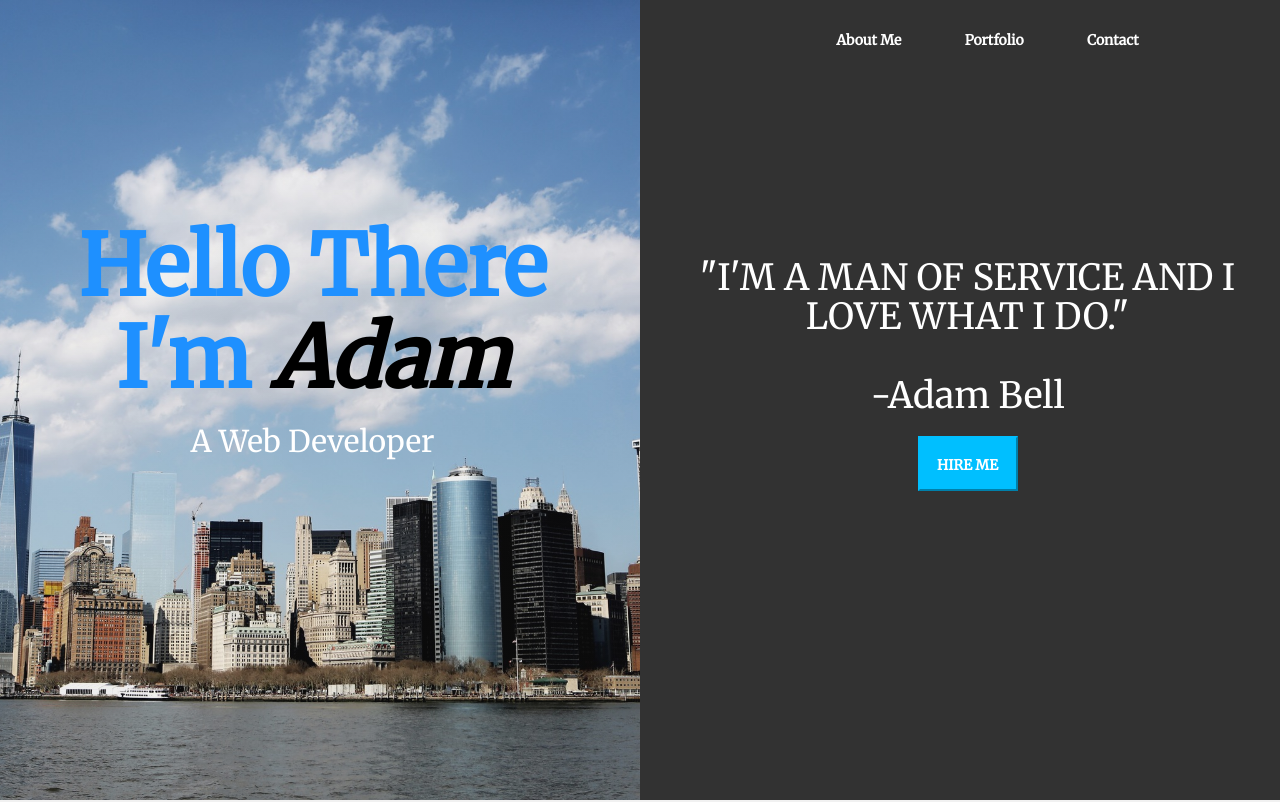
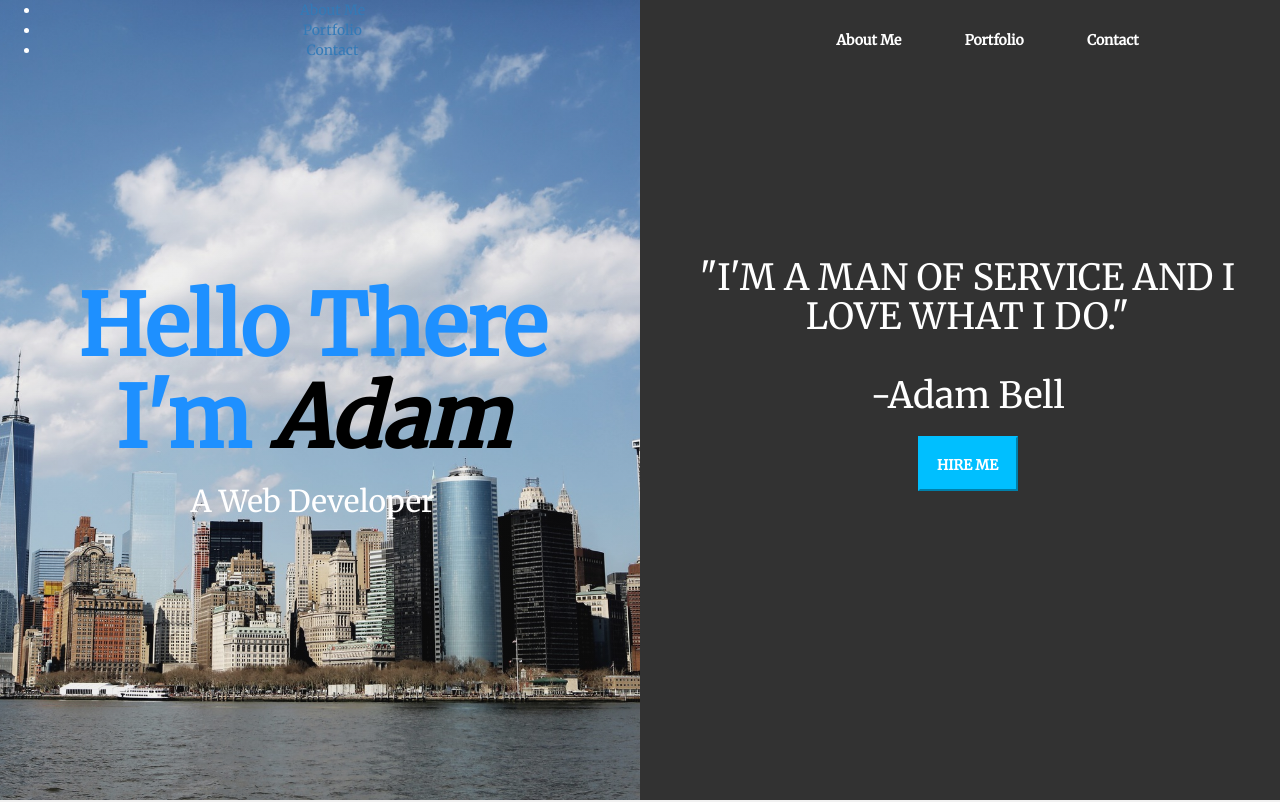
Before and after one commit to thetekkenmaster/adamcode, a plain HTML site: page index.html in a window 1280 px wide. Shown: the top 802 px of the page. Drawn offline with nearby package versions, Linux system fonts and the light colour scheme.

Commit message:
Update index.html

```diff
--- a/index.html
+++ b/index.html
@@ -4,13 +4,20 @@
 	<title></title>
 	<!-- Latest compiled and minified CSS -->
 	<meta name="viewport" content="width=device-width, initial-scale=1.0">
-	<link rel="stylesheet" href="https://maxcdn.bootstrapcdn.com/bootstrap/3.3.7/css/bootstrap.min.css" integrity="sha384-BVYiiSIFeK1dGmJRAkycuHAHRg32OmUcww7on3RYdg4Va+PmSTsz/K68vbdEjh4u" crossorigin="anonymous">
-	<link href="https://fonts.googleapis.com/css?family=Merriweather" rel="stylesheet">
-	<link rel="stylesheet" type="text/css" href="style.css">
+<link rel="stylesheet" href="https://maxcdn.bootstrapcdn.com/bootstrap/3.3.7/css/bootstrap.min.css" integrity="sha384-BVYiiSIFeK1dGmJRAkycuHAHRg32OmUcww7on3RYdg4Va+PmSTsz/K68vbdEjh4u" crossorigin="anonymous">
+<link href="https://fonts.googleapis.com/css?family=Merriweather" rel="stylesheet">
+<link rel="stylesheet" type="text/css" href="style.css">
 </head>
 <body>
 	<div class="row">
 	<div class="one col-lg-6 col-xs-12">
+		<nav id="mobile-dropdown">
+		<ul>
+			<li><a href="#about">About Me</a></li>
+			<li><a href="#portfolio">Portfolio</a></li>
+			<li><a href="#contact">Contact</a></li>
+		</ul>
+		</nav>
 		<h1>Hello There<br>I'm <span style="font-style: italic; color: black;">Adam</span></h1>
 		<h2>A Web Developer</h2>
 	</div>
```
